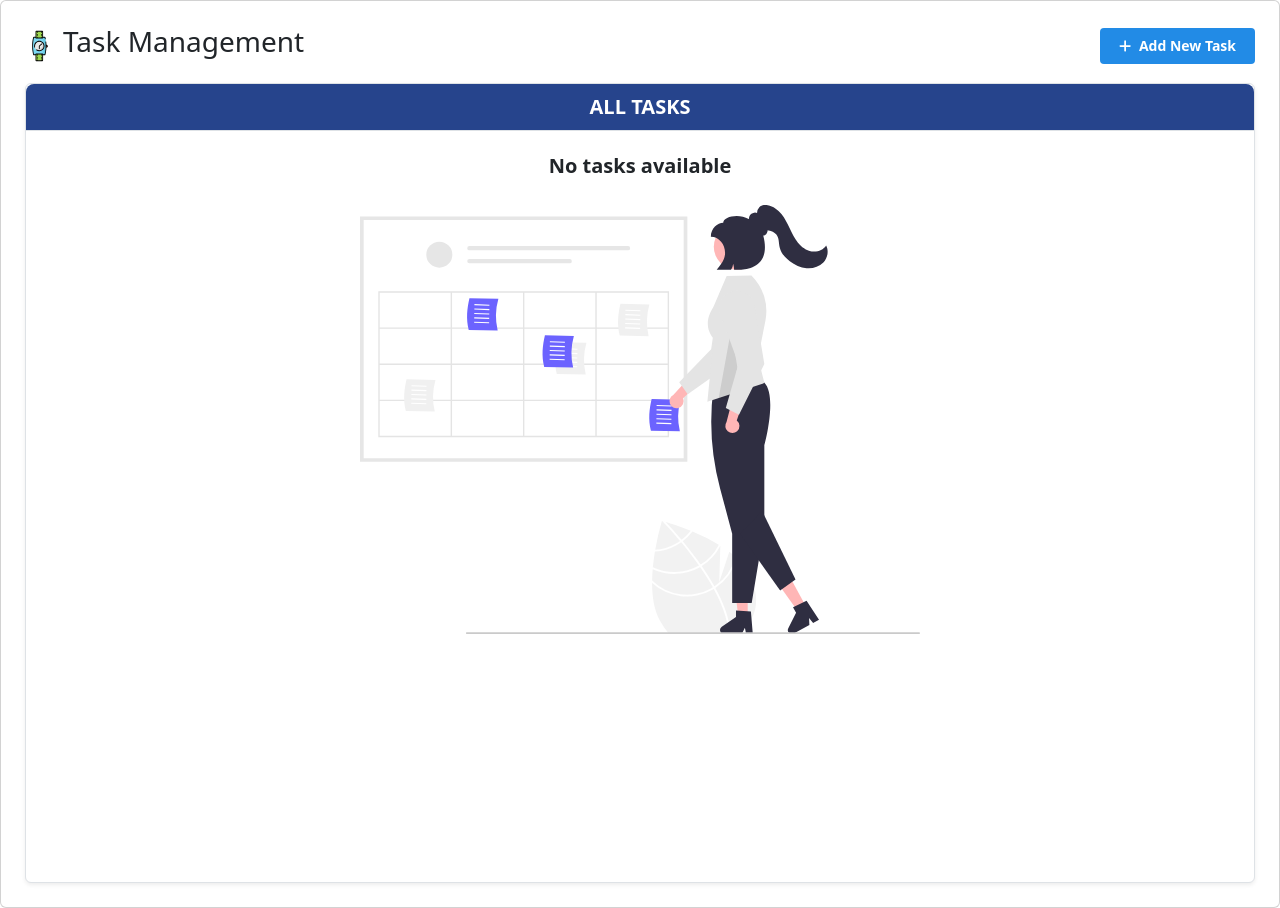
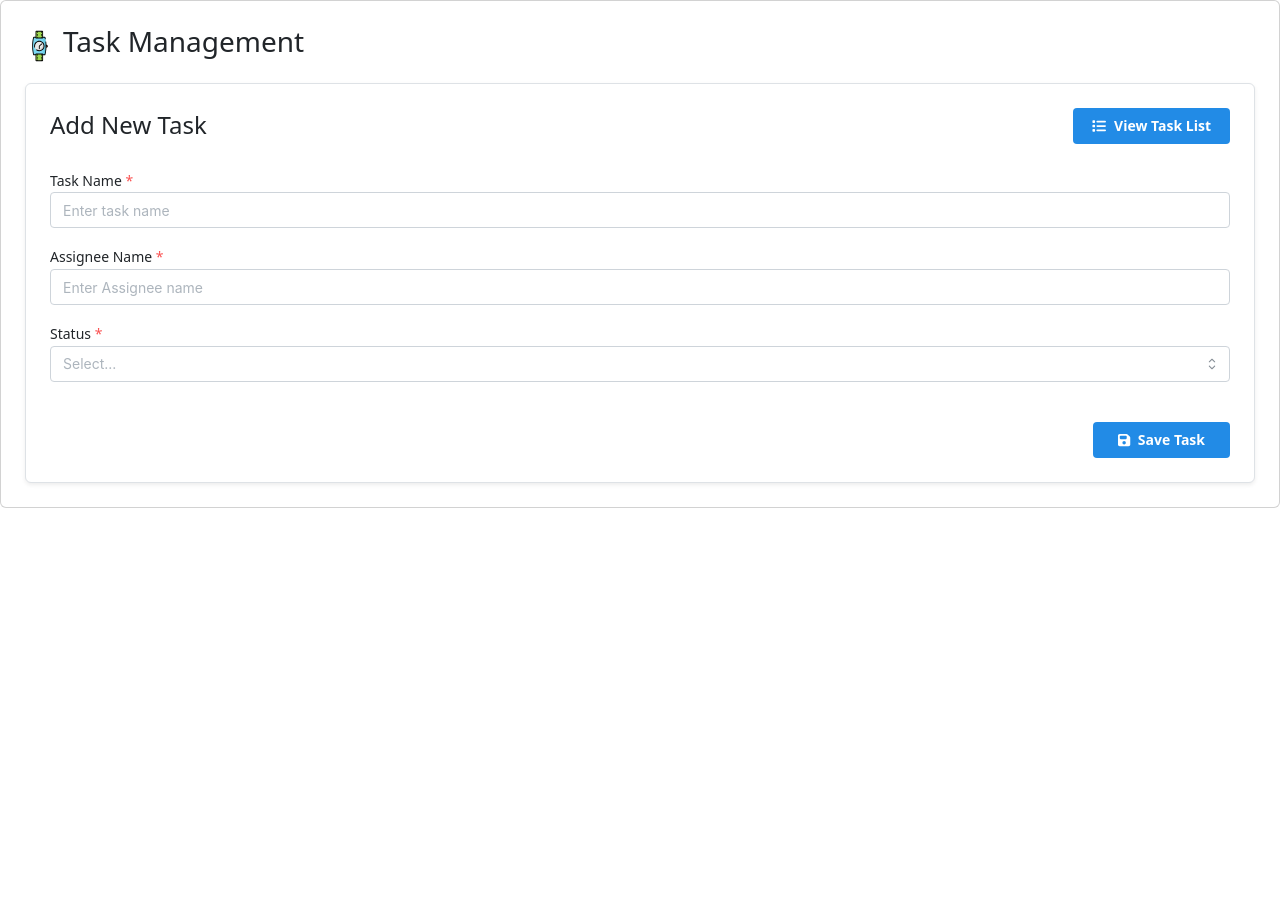
Before and after one commit to PrathmeshChalke/Task_Management, a React (Create React App) app: page /Task_Management/add-task in a window 1280 px wide. After the commit the page ends 800 px from the top, so only its background shows below. Built offline with nearby package versions, Linux system fonts and the light colour scheme.

Commit message:
Route Implemented.

```diff
--- a/package.json
+++ b/package.json
@@ -13,6 +13,7 @@
     "react-bootstrap": "^2.10.7",
     "react-dom": "^19.0.0",
     "react-icons": "^5.4.0",
+    "react-router-dom": "^7.1.1",
     "react-scripts": "5.0.1",
     "sweetalert2": "^11.15.3",
     "web-vitals": "^4.2.4"
--- a/src/App.js
+++ b/src/App.js
@@ -1,82 +1,52 @@
-import React, { useState, useEffect } from "react";
-import { MantineProvider, Button } from "@mantine/core";
-import Swal from "sweetalert2";
+import React from "react";
+import { MantineProvider } from "@mantine/core";
+import {
+  BrowserRouter as Router,
+  Routes,
+  Route,
+  Navigate,
+} from "react-router-dom";
 import TaskList from "./components/TaskList";
 import "@mantine/core/styles.css";
 import "bootstrap/dist/css/bootstrap.min.css";
 import AddTaskModal from "./components/AddTaskModal";
-import { FontAwesomeIcon } from "@fortawesome/react-fontawesome";
-import { faPlus } from "@fortawesome/free-solid-svg-icons/faPlus";
 
 const App = () => {
-  const [tasks, setTasks] = useState([]);
-  const [isModalOpen, setIsModalOpen] = useState(false);
-
-  useEffect(() => {
-    const savedTasks = JSON.parse(localStorage.getItem("tasks")) || [];
-    setTasks(savedTasks);
-  }, []);
-
-  useEffect(() => {
-    localStorage.setItem("tasks", JSON.stringify(tasks));
-  }, [tasks]);
-
-  const handleAddTask = (newTask) => {
-    setTasks([...tasks, newTask]);
-    setIsModalOpen(false);
-    Swal.fire({
-      title: "Success!",
-      text: "Task added successfully",
-      icon: "success",
-      confirmButtonText: "OK",
-    });
-  };
-
-  const handleToggleTask = (taskId) => {
-    const updatedTasks = tasks.map((task) =>
-      task.id === taskId ? { ...task, completed: !task.completed } : task
-    );
-    setTasks(updatedTasks);
-  };
-
-  const handleUpdateStatus = (taskId, newStatus) => {
-    const updatedTasks = tasks?.map((task) =>
-      task.id === taskId ? { ...task, status: newStatus } : task
-    );
-    setTasks(updatedTasks);
-  };
-
   return (
-    <div className='card p-4'>
     <MantineProvider>
-        <div className='card-toolbar d-flex justify-content-between align-items-center mb-3'>
-          <div className='d-flex'>
-            <img src='./watch.svg' alt='logo' className='me-2' />
+      <Router>
+        <div className="card p-4">
+          <div className="card-toolbar d-flex align-items-center mb-3">
+            <div className="d-flex">
+              <img src="./watch.svg" alt="logo" className="me-2" />
               <h3>Task Management</h3>
             </div>
-          <Button
-            onClick={() => setIsModalOpen(true)}
-            size='sm'
-            className='d-flex'
-          >
-            <FontAwesomeIcon icon={faPlus} className='me-2' />
-            Add New Task
-          </Button>
           </div>
 
-        <AddTaskModal
-          isOpen={isModalOpen}
-          onClose={() => setIsModalOpen(false)}
-          onAddTask={handleAddTask}
+          <Routes>
+            <Route
+              path="/"
+              element={<Navigate to="/Task_Management/add-task" replace />}
             />
 
-        <TaskList
-          tasks={tasks}
-          onToggleTask={handleToggleTask}
-          onUpdateStatus={handleUpdateStatus}
+            <Route
+              path="/Task_Management"
+              element={<Navigate to="/Task_Management/add-task" replace />}
             />
+            <Route
+              path="/Task_Management/add-task"
+              element={<AddTaskModal />}
+            />
+            <Route path="/Task_Management/task-list" element={<TaskList />} />
+
+            <Route
+              path="*"
+              element={<Navigate to="/Task_Management/add-task" replace />}
+            />
+          </Routes>
+        </div>
+      </Router>
     </MantineProvider>
-    </div>
   );
 };
 
--- a/src/components/AddTaskModal.js
+++ b/src/components/AddTaskModal.js
@@ -1,16 +1,15 @@
+import React, { useState } from "react";
+import { Button, TextInput, Select } from "@mantine/core";
+import { useNavigate } from "react-router-dom";
+import { FontAwesomeIcon } from "@fortawesome/react-fontawesome";
 import { faSave } from "@fortawesome/free-solid-svg-icons/faSave";
-import { faXmark } from "@fortawesome/free-solid-svg-icons/faXmark";
-import { faXmarkCircle } from "@fortawesome/free-solid-svg-icons/faXmarkCircle";
-import { FontAwesomeIcon } from "@fortawesome/react-fontawesome";
-import { Modal, Button, TextInput, Select } from "@mantine/core";
-import { useState } from "react";
+import { faList } from "@fortawesome/free-solid-svg-icons/faList";
 import Swal from "sweetalert2";
 
-const AddTaskModal = ({ isOpen, onClose, onAddTask }) => {
+const AddTaskModal = () => {
+  const navigate = useNavigate();
   const [task, setTask] = useState("");
-
   const [status, setStatus] = useState("");
-
   const [name, setName] = useState("");
 
   const handleSubmit = () => {
@@ -23,12 +22,12 @@ const AddTaskModal = ({ isOpen, onClose, onAddTask }) => {
       return;
     } else if (name.trim() === "") {
       Swal.fire({
-        text: "Please enter Assignee Name.",
+        text: "Please enter a Assignee Name.",
         icon: "warning",
         confirmButtonText: "OK",
       });
       return;
-    } else if (status.trim() === "") {
+    } else if (status === "") {
       Swal.fire({
         text: "Please select a Status.",
         icon: "warning",
@@ -36,51 +35,45 @@ const AddTaskModal = ({ isOpen, onClose, onAddTask }) => {
       });
       return;
     }
-    onAddTask({
+
+    const newTask = {
       id: Date.now(),
       taskName: task,
       status: status,
       name: name,
+    };
+
+    const existingTasks = JSON.parse(localStorage.getItem("tasks")) || [];
+    const updatedTasks = [...existingTasks, newTask];
+    localStorage.setItem("tasks", JSON.stringify(updatedTasks));
+
+    Swal.fire({
+      title: "Success!",
+      text: "Task added successfully",
+      icon: "success",
+      confirmButtonText: "OK",
     });
+
     setTask("");
     setStatus("");
     setName("");
   };
 
   return (
-    <Modal
-      opened={isOpen}
-      onClose={() => null}
-      withCloseButton={false}
-      size="30rem"
-      overlayProps={{
-        backgroundOpacity: 0.55,
-        blur: 3,
-      }}
-      transitionProps={{
-        transition: "fade",
-        duration: 400,
-        timingFunction: "linear",
-      }}
+    <div className="card shadow-sm border p-4">
+      <div className="d-flex justify-content-between align-items-center mb-4">
+        <h4 className="m-0">Add New Task</h4>
+        <Button
+          color="blue"
+          onClick={() => navigate("/Task_Management/task-list")}
+          className="d-flex align-items-center"
         >
-      <Modal.Header className="d-flex justify-content-between border-bottom mb-3 py-0">
-        <Modal.Title>
-          <div className="fw-bold fs-4">Add New Task </div>
-        </Modal.Title>
-        <button
-          className="btn"
-          onClick={() => {
-            onClose();
-            setStatus("");
-            setTask("");
-            setName("");
-          }}
-        >
-          <FontAwesomeIcon icon={faXmark} size="xl" />
-        </button>
-      </Modal.Header>
-      <Modal.Body className="border-bottom mb-2">
-        <div className="">
+          <FontAwesomeIcon icon={faList} className="me-2" />
+          View Task List
+        </Button>
+      </div>
+
+      <div className="mb-4">
         <TextInput
           label="Task Name"
           value={task}
@@ -111,17 +104,13 @@ const AddTaskModal = ({ isOpen, onClose, onAddTask }) => {
           required
         />
       </div>
-      </Modal.Body>
-      <div className="d-flex justify-content-end gap-3">
-        <Button color="gray" onClick={onClose} className="p-2">
-          <FontAwesomeIcon icon={faXmarkCircle} className="me-2" />
-          Cancel
-        </Button>
-        <Button size="sm" onClick={handleSubmit} className="p-2">
-          <FontAwesomeIcon icon={faSave} className="me-2" /> Save
+
+      <div className="d-flex justify-content-end">
+        <Button onClick={handleSubmit} className="px-4">
+          <FontAwesomeIcon icon={faSave} className="me-2" /> Save Task
         </Button>
       </div>
-    </Modal>
+    </div>
   );
 };
 
--- a/src/components/TaskList.js
+++ b/src/components/TaskList.js
@@ -1,53 +1,80 @@
-import React from "react";
-import { Badge, Select } from "@mantine/core";
+import React, { useState, useEffect } from "react";
+import { Badge, Select, Button } from "@mantine/core";
+import { useNavigate } from "react-router-dom";
+import { FontAwesomeIcon } from "@fortawesome/react-fontawesome";
+import { faPlus } from "@fortawesome/free-solid-svg-icons/faPlus";
 
-const TaskList = ({ tasks, onToggleTask, onUpdateStatus }) => {
+const TaskList = () => {
+  const navigate = useNavigate();
+  const [tasks, setTasks] = useState([]);
+
+  useEffect(() => {
+    const savedTasks = JSON.parse(localStorage.getItem("tasks")) || [];
+    setTasks(savedTasks);
+  }, []);
+
+  const handleUpdateStatus = (taskId, newStatus) => {
+    const updatedTasks = tasks.map((task) =>
+      task.id === taskId ? { ...task, status: newStatus } : task
+    );
+    setTasks(updatedTasks);
+    localStorage.setItem("tasks", JSON.stringify(updatedTasks));
+  };
+
   return (
-    <div
-      className='card shadow-sm border'
-      style={{ height: "100vh", overflowY: "hidden" }}
-    >
+    <div className="card shadow-sm border">
       <div
-        className='card-title fw-bolder text-white fs-5 py-2 border-bottom text-center mb-3'
+        className="card-title fw-bolder text-white fs-5 py-2 border-bottom text-center mb-3"
         style={{
           backgroundColor: "#26448C",
           borderRadius: "8px 8px 0px 0px",
         }}
       >
-        ALL TASKS{" "}
+        <div className="d-flex justify-content-between align-items-center px-4">
+          <span>ALL TASKS</span>
+          <Button
+            variant="outline"
+            color="white"
+            onClick={() => navigate("/Task_Management/add-task")}
+            className="d-flex align-items-center"
+          >
+            <FontAwesomeIcon icon={faPlus} className="me-2" />
+            Add New Task
+          </Button>
+        </div>
       </div>
-      <div className='card-body py-1'>
-        <div className='table-responsive align-items-center'>
+
+      <div className="card-body py-1">
+        <div className="table-responsive align-items-center">
           {tasks.length > 0 ? (
-            <table className='table align-middle gy-3 table-hover table-row-dashed'>
-              <thead className='bg-light'>
-                <tr className='bg-light'>
-                  <th className='fw-bolder text-uppercase text-muted'>
+            <table className="table align-middle gy-3 table-hover table-row-dashed">
+              <thead className="bg-light">
+                <tr className="bg-light">
+                  <th className="fw-bolder text-uppercase text-muted">
                     Sr No.
                   </th>
-                  <th className='fw-bolder text-uppercase text-muted'>
+                  <th className="fw-bolder text-uppercase text-muted">
                     Task Name
                   </th>
-                  <th className='fw-bolder text-uppercase text-muted'>
+                  <th className="fw-bolder text-uppercase text-muted">
                     Assignee Name
                   </th>
-                  <th className='fw-bolder text-uppercase text-muted'>
+                  <th className="fw-bolder text-uppercase text-muted">
                     Status
                   </th>
-                  <th className='fw-bolder text-uppercase text-muted'>
+                  <th className="fw-bolder text-uppercase text-muted">
                     Actions
                   </th>
                 </tr>
               </thead>
-              <tbody style={{}}>
-                {tasks?.map((task, index) => (
-                  <tr key={task.id} className='border-b hover:bg-gray-50'>
+              <tbody>
+                {tasks.map((task, index) => (
+                  <tr key={task.id} className="border-b hover:bg-gray-50">
                     <td>{index + 1}</td>
                     <td
                       style={{
-                        textDecoration: task.completed
-                          ? "line-through"
-                          : "none",
+                        textDecoration:
+                          task.status === "Completed" ? "line-through" : "none",
                         fontSize: "16px",
                       }}
                     >
@@ -55,7 +82,6 @@ const TaskList = ({ tasks, onToggleTask, onUpdateStatus }) => {
                     </td>
                     <td>{task.name}</td>
                     <td>
-                      {" "}
                       <Badge
                         color={
                           task.status === "In_Progress"
@@ -64,7 +90,7 @@ const TaskList = ({ tasks, onToggleTask, onUpdateStatus }) => {
                             ? "yellow"
                             : "green"
                         }
-                        variant='outline'
+                        variant="outline"
                       >
                         {task.status === "In_Progress"
                           ? "In Progress"
@@ -74,11 +100,11 @@ const TaskList = ({ tasks, onToggleTask, onUpdateStatus }) => {
                       </Badge>
                     </td>
                     <td>
-                      <div className='d-flex gap-3'>
+                      <div className="d-flex gap-3">
                         <Select
                           value={task.status}
                           onChange={(newStatus) =>
-                            onUpdateStatus(task.id, newStatus)
+                            handleUpdateStatus(task.id, newStatus)
                           }
                           data={[
                             { label: "In Progress", value: "In_Progress" },
@@ -96,13 +122,13 @@ const TaskList = ({ tasks, onToggleTask, onUpdateStatus }) => {
             </table>
           ) : (
             <>
-              <div className='text-center fs-5 fw-bold mb-4'>
+              <div className="text-center fs-5 fw-bold mb-4">
                 No tasks available
               </div>
-              <div className='d-flex justify-content-center'>
+              <div className="d-flex justify-content-center">
                 <img
-                  src='./eventsNotFound.svg'
-                  alt='No tasks'
+                  src="./eventsNotFound.svg"
+                  alt="No tasks"
                   style={{ width: "70vh" }}
                 />
               </div>
```
Also changed, not shown: 1 other file (tests, documents, lock files or other folders). Lines whose indentation alone changed are shown as unchanged.
